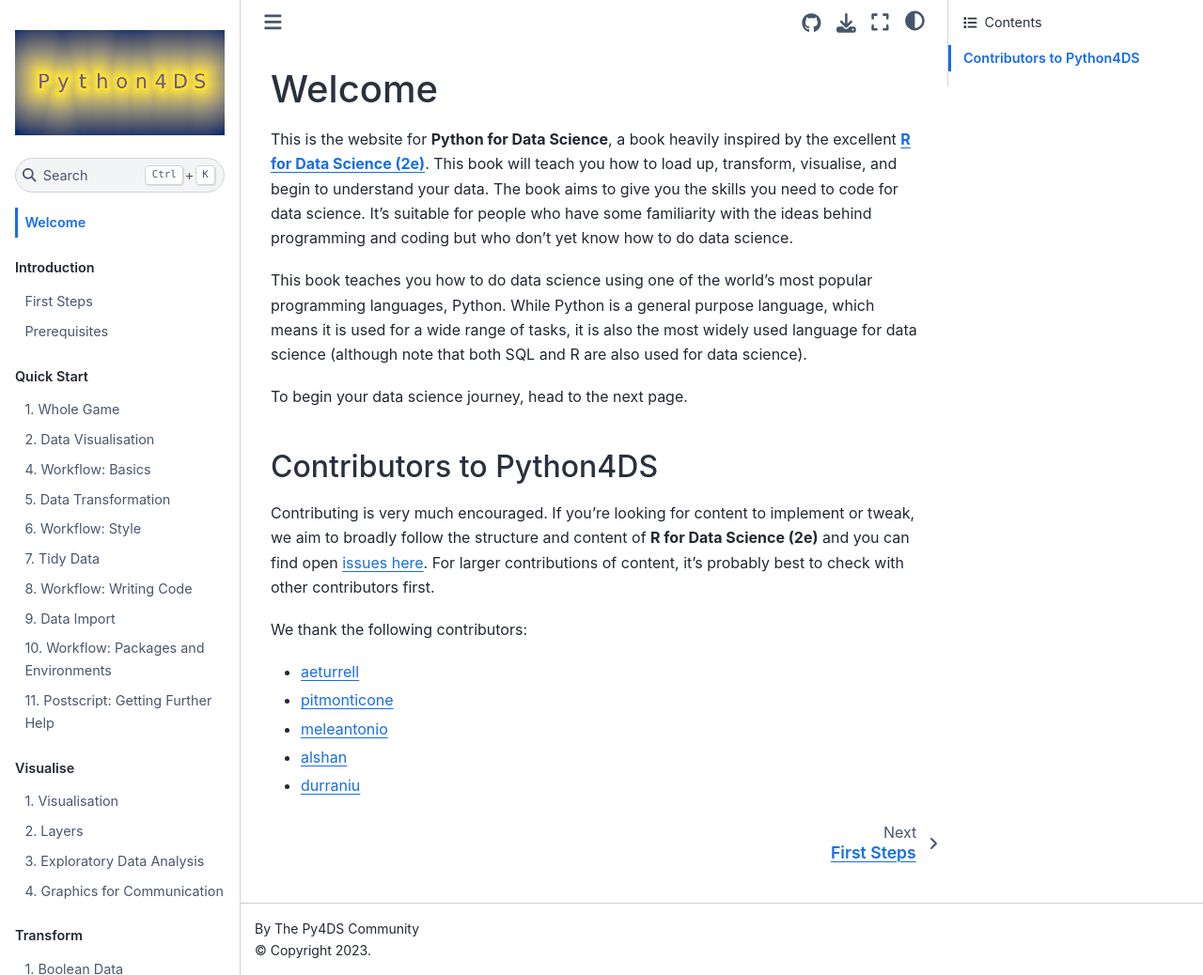
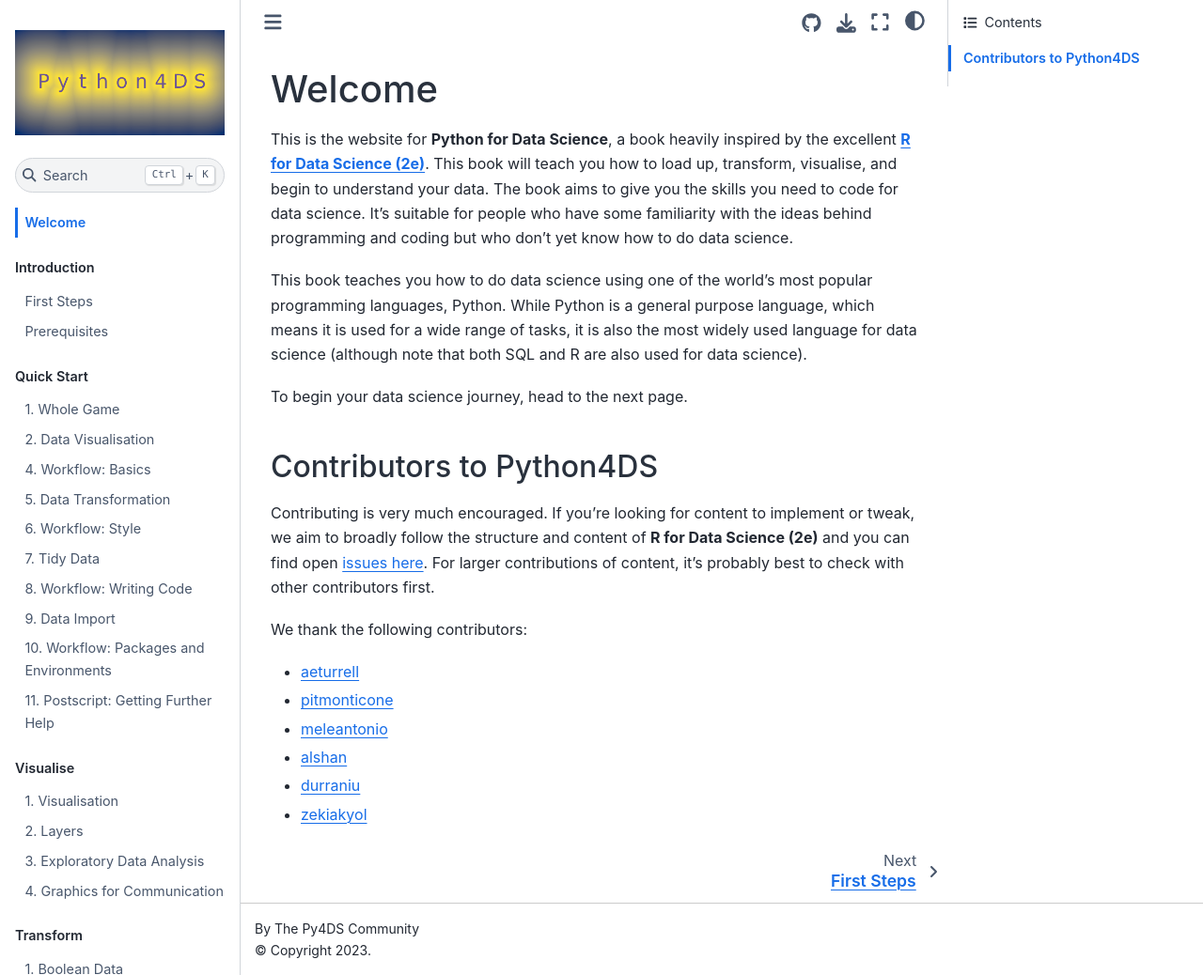
Before and after one commit to aeturrell/python4DS, a Jupyter Book: the page built from welcome.md, in a window 1280 px wide and 1038 px high. Shown: the whole window at 94% size. Built offline with Jupyter Book 1.0.4 settings and Sphinx 7.4.7 and the Sphinx Book theme 1.1.4, drawn with Linux system fonts in a browser that asks for light colours.

Commit message:
more contributors :sparkles:

```diff
--- a/welcome.md
+++ b/welcome.md
@@ -17,3 +17,4 @@
 - [meleantonio](https://github.com/meleantonio)
 - [alshan](https://github.com/alshan)
 - [durraniu](https://github.com/durraniu)
+- [zekiakyol](https://github.com/zekiakyol)
```
